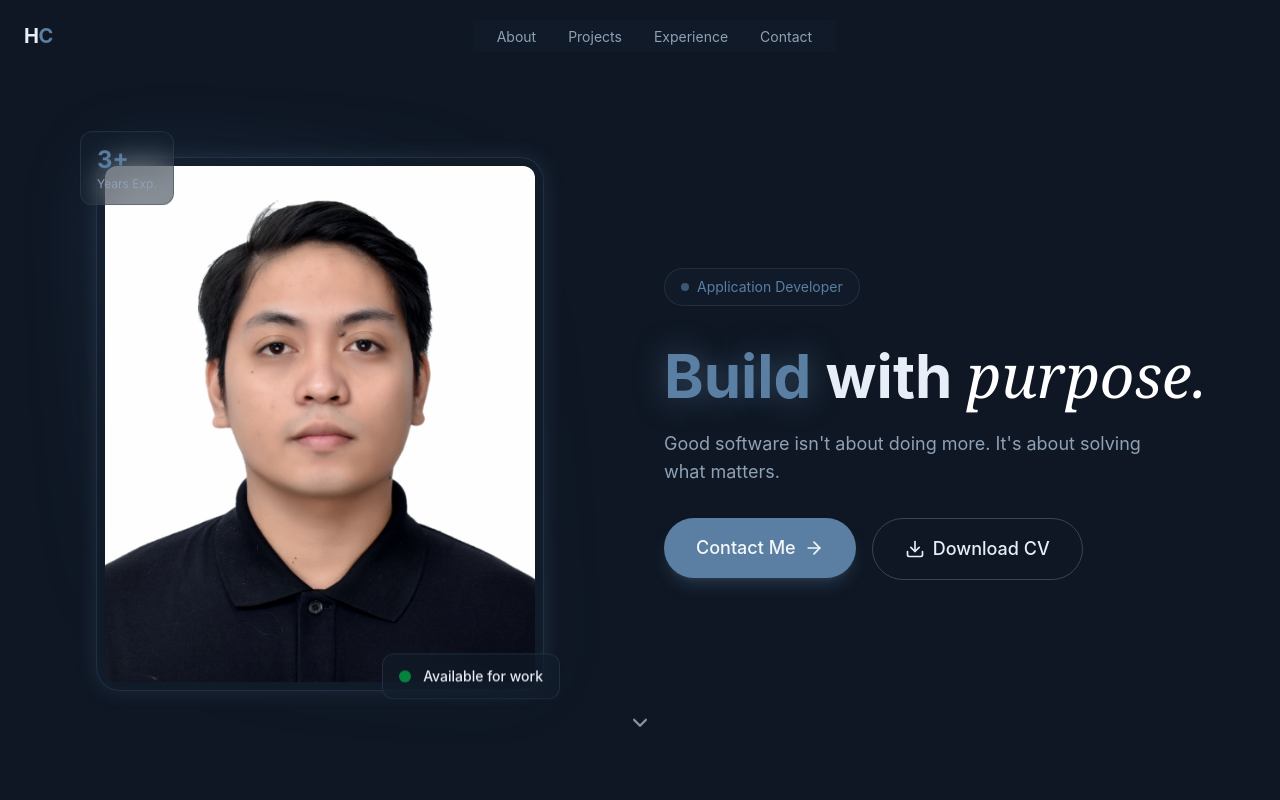
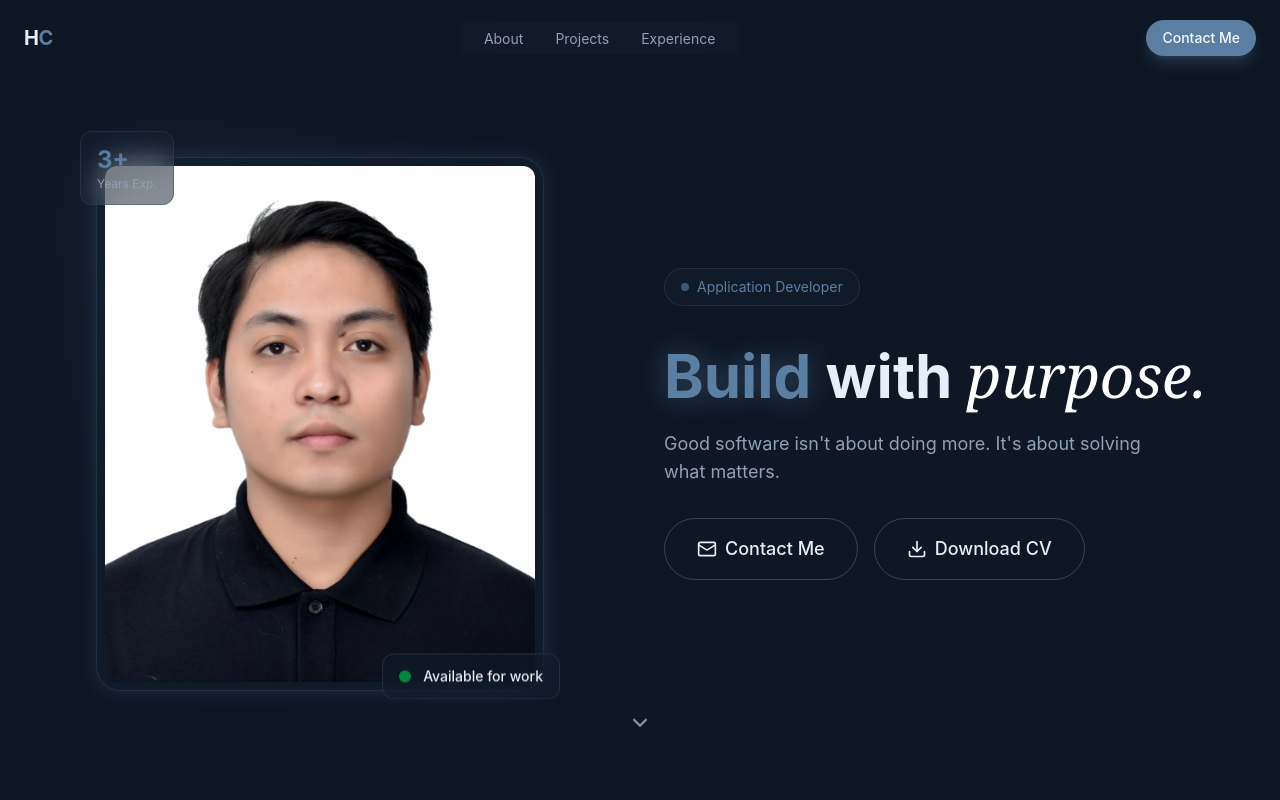
Before and after one commit to hienzcrebillo/react-tailwind-personal-portfolio, a React (Vite) app: page / in a window 1280 px wide. Shown: the top 800 px of the page. Built offline with nearby package versions, Linux system fonts and the light colour scheme.

Commit message:
Change contact btn/ add docker

```diff
--- a/src/layout/Navbar.jsx
+++ b/src/layout/Navbar.jsx
@@ -5,8 +5,7 @@ import { useEffect, useState } from "react";
 const navLinks = [
   { href: "#about", label: "About" },
   { href: "#projects", label: "Projects" },
-  { href: "#experience", label: "Experience" },
-  { href: "#contact", label: "Contact" }
+  { href: "#experience", label: "Experience" }
 ];
 
 export const Navbar = () => {
@@ -51,11 +50,11 @@ export const Navbar = () => {
 
           {/* CTA Button */}
 
-         {<div className="hidden md:block">
+         <div className="hidden md:block">
              <a href="#contact">
-
+             <Button size="sm">Contact Me</Button>
              </a>
-         </div>}
+         </div>
 
          {/* Mobile Menu Button*/}
 
--- a/src/sections/Hero.jsx
+++ b/src/sections/Hero.jsx
@@ -2,7 +2,8 @@ import { Button } from '@/components/Button';
 import {
   ArrowRight,
   Download,
-  ChevronDown
+  ChevronDown,
+  MailIcon
 } from 'lucide-react';
 import { AnimatedBorderButton } from "@/components/AnimatedBorderButton";
 
@@ -129,11 +130,9 @@ export const Hero = () => {
                 {/*CTA*/}
                 <div className="flex flex-wrap gap-4 animate-fade-in animation-delay-300">
                     <a href="#contact">
-                    <Button size="lg">
-                    Contact Me
-                     <ArrowRight className='w-5 h-5'/>
-
-                   </Button>
+                       <AnimatedBorderButton>
+                        <MailIcon className='w-5 h-5'/> Contact Me
+                       </AnimatedBorderButton>
                    </a>
 
                      <a
```
Also changed, not shown: 2 other files (tests, documents, lock files or other folders).
